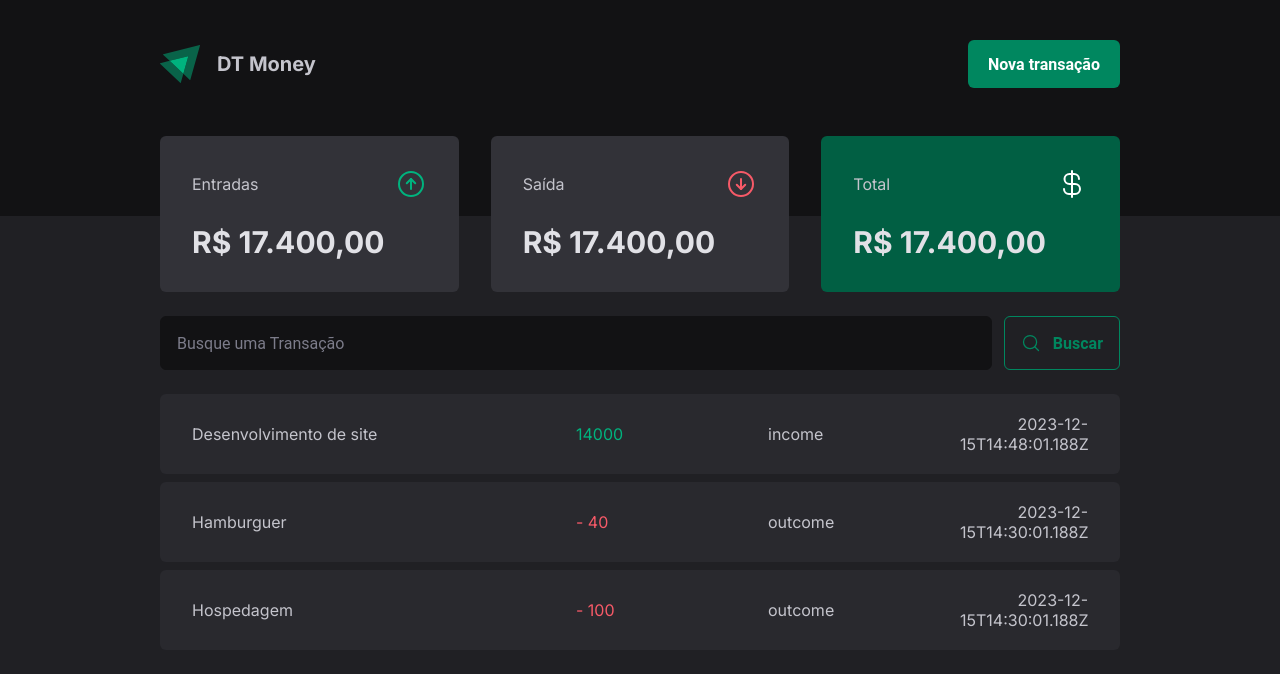
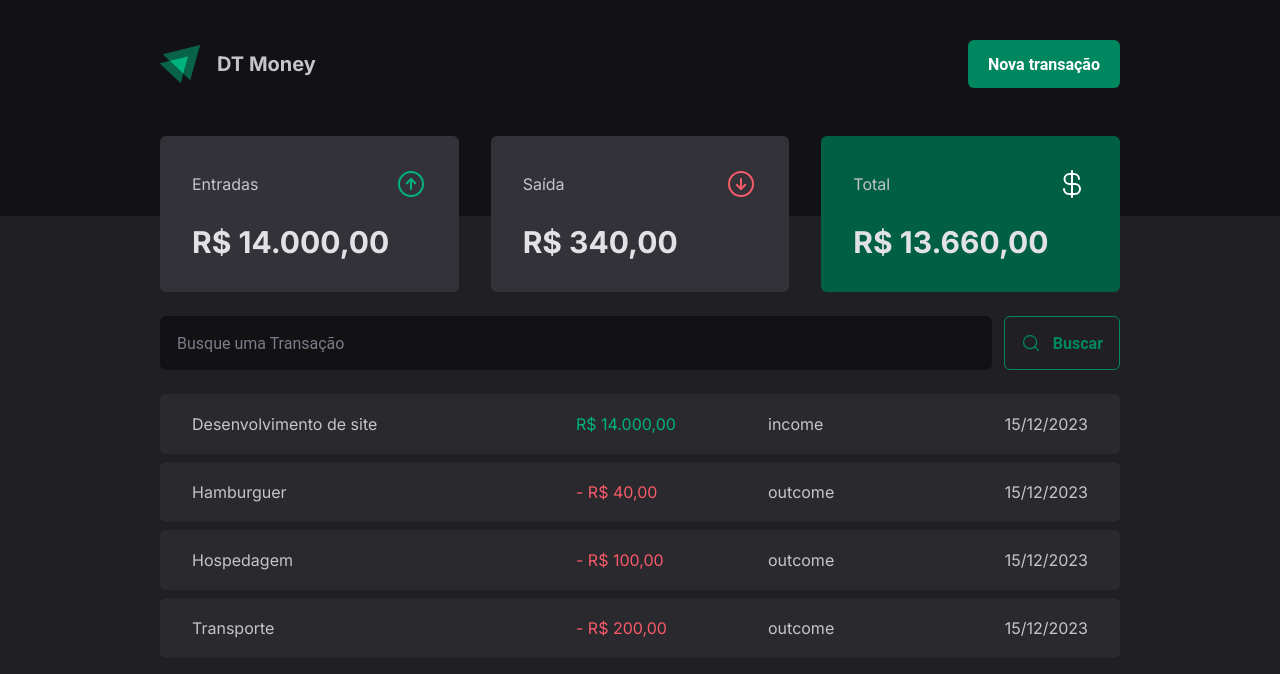
Before and after one commit to andersoninn/03_Rocketseat_Projeto03_DT_Money_NextJS, a Next.js app: page / in a window 1280 px wide. Shown: the top 674 px of the page. Built offline with nearby package versions, Linux system fonts and the light colour scheme; data requests are answered from the project's data file.

Commit message:
creating and consumig formatter

```diff
--- a/server.json
+++ b/server.json
@@ -19,8 +19,15 @@
             "id": 3,
             "description": "Hospedagem",
             "type": "outcome",
-            "category": "contratação",
+            "category": "Contratação",
             "price": 100,
+            "createdAt": "2023-12-15T14:30:01.188Z"
+        },{
+            "id": 4,
+            "description": "Transporte",
+            "type": "outcome",
+            "category": "Locomoção",
+            "price": 200,
             "createdAt": "2023-12-15T14:30:01.188Z"
         }
     ]
--- a/src/components/Summary.tsx
+++ b/src/components/Summary.tsx
@@ -1,11 +1,31 @@
 'use client';
 
 import { TransactionsContext } from '@/contexts/TransactionsContext';
+import { priceFormatter } from '@/utils/formatter';
 import { ArrowCircleDown, ArrowCircleUp, CurrencyDollar } from 'phosphor-react';
 import { useContext } from 'react';
 
 export function Summary() {
-const {transactions} = useContext(TransactionsContext)
+   const { transactions } = useContext(TransactionsContext);
+
+   const summary = transactions.reduce(
+      (acc, transaction) => {
+         if (transaction.type === 'income') {
+            acc.income += transaction.price;
+            acc.total += transaction.price;
+         } else {
+            acc.outcome += transaction.price;
+            acc.total -= transaction.price;
+         }
+
+         return acc;
+      },
+      {
+         income: 0,
+         outcome: 0,
+         total: 0,
+      }
+   );
 
    return (
       <section className="w-[280px] md:w-auto md:container m-auto flex lg:grid lg:grid-cols-3 px-40 gap-8 -mt-20 overflow-x-auto">
@@ -15,7 +35,7 @@ const {transactions} = useContext(TransactionsContext)
                <ArrowCircleUp size={32} className="text-theme-green-light" />
             </header>
             <strong className="block mt-6 text-3xl text-theme-gray7-titles">
-               R$ 17.400,00
+               {priceFormatter.format(summary.income)}
             </strong>
          </div>
          <div className="bg-theme-gray4-shape-tertiary rounded-md p-8 min-w-[280px]">
@@ -24,7 +44,7 @@ const {transactions} = useContext(TransactionsContext)
                <ArrowCircleDown size={32} className="text-theme-red" />
             </header>
             <strong className="block mt-6 text-3xl text-theme-gray7-titles">
-               R$ 17.400,00
+               {priceFormatter.format(summary.outcome)}
             </strong>
          </div>
          <div className="bg-theme-green-dark rounded-md p-8 min-w-[280px]">
@@ -33,7 +53,7 @@ const {transactions} = useContext(TransactionsContext)
                <CurrencyDollar size={32} className="text-white" />
             </header>
             <strong className="block mt-6 text-3xl text-theme-gray7-titles">
-               R$ 17.400,00
+               {priceFormatter.format(summary.total)}
             </strong>
          </div>
       </section>
--- a/src/components/Table.tsx
+++ b/src/components/Table.tsx
@@ -1,6 +1,7 @@
 'use client';
 
 import { TransactionsContext } from '@/contexts/TransactionsContext';
+import { dataFormatter, priceFormatter } from '@/utils/formatter';
 import { useContext } from 'react';
 
 export function Table() {
@@ -19,17 +20,17 @@ export function Table() {
                   </div>
                   {transaction.type === 'income' ? (
                      <div className="text-theme-green-light py-5 px-8">
-                        {transaction.price}
+                        {priceFormatter.format(transaction.price)}
                      </div>
                   ) : (
                      <div className="text-theme-red py-5 px-8">
-                        - {transaction.price}
+                        - {priceFormatter.format(transaction.price)}
                      </div>
                   )}
 
                   <div className="py-5 px-8">{transaction.type}</div>
                   <div className="py-5 px-8 text-right">
-                     {transaction.createdAt}
+                     {dataFormatter.format(new Date(transaction.createdAt))}
                   </div>
                </div>
             );
--- /dev/null
+++ b/src/utils/formatter.ts
@@ -0,0 +1,6 @@
+export const dataFormatter = new Intl.DateTimeFormat('pt-BR')
+
+export const priceFormatter = new Intl.NumberFormat('pt-BR', {
+    style: 'currency',
+    currency: 'BRL',
+})
```
